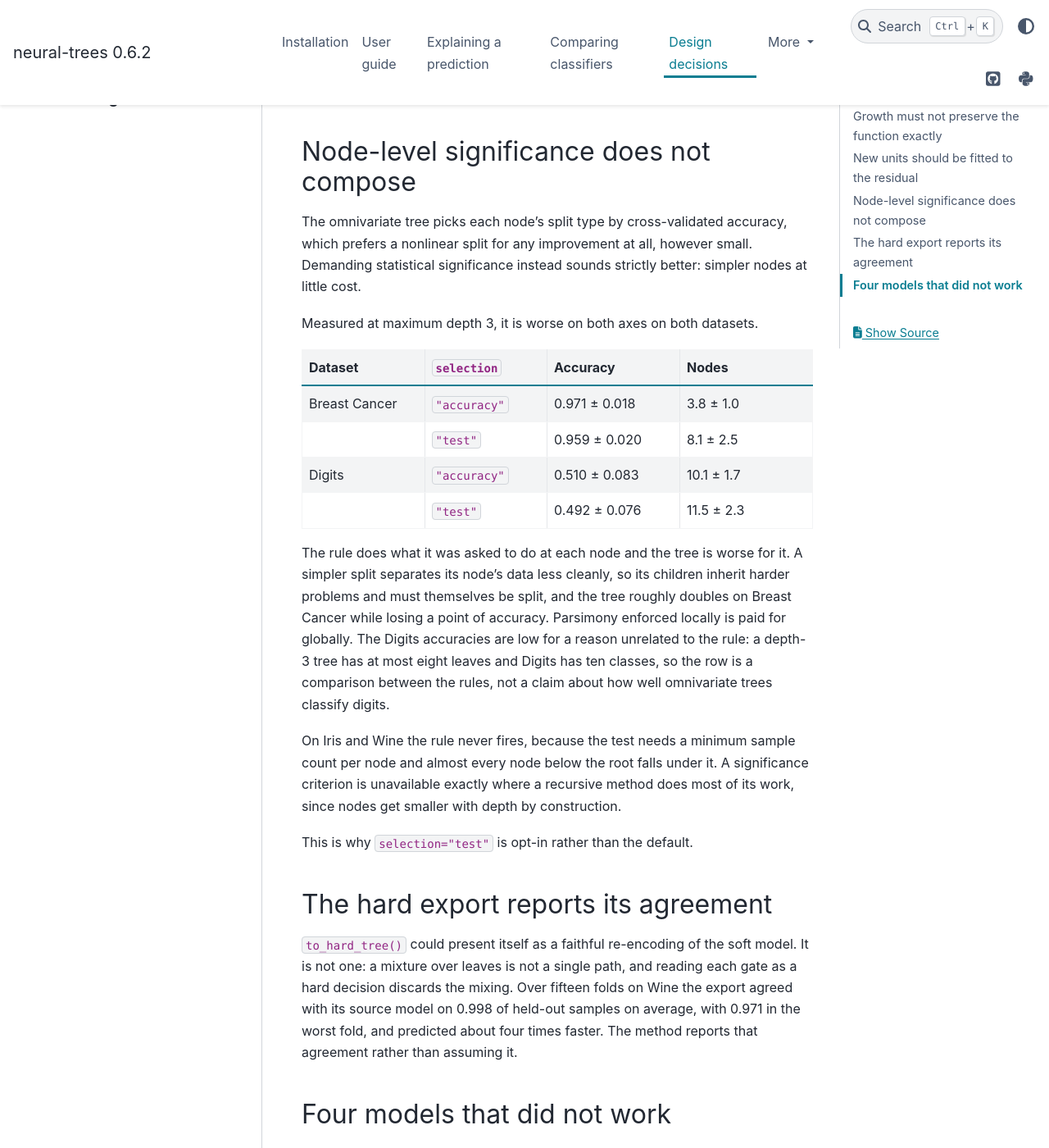
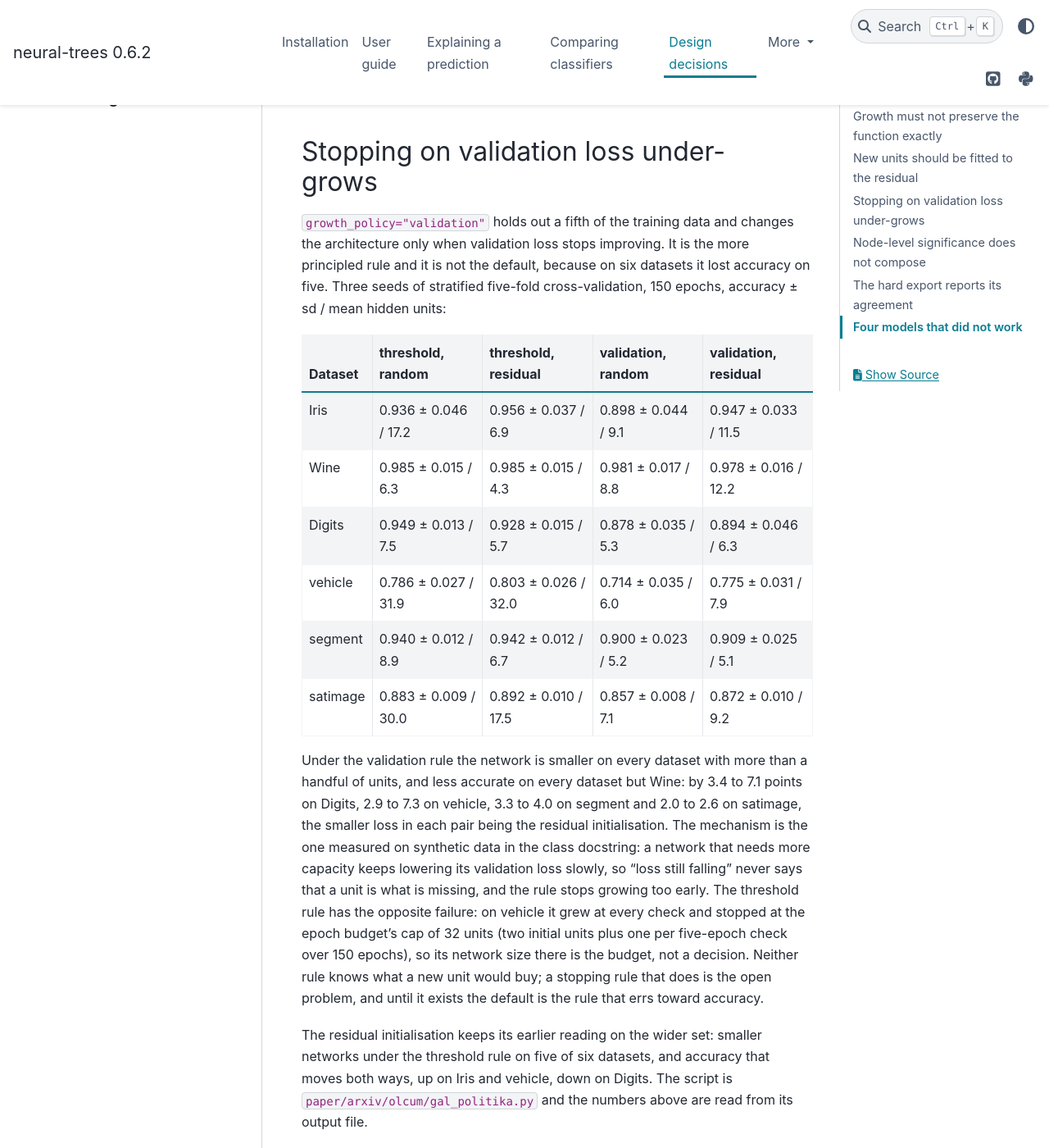
Before and after one commit to cgrtml/neural-trees, a Sphinx documentation site: the page built from docs/design_decisions.rst, in a window 1280 px wide and 1400 px high, scrolled down 2458 px. Shown: the whole window at 82% size. Built offline with Sphinx 7.4.7 and the PyData theme 0.15.4, drawn with Linux system fonts in a browser that asks for light colours; pages that are not in the unit, such as notebooks, are missing from menus.

Commit message:
Measure the GAL stopping rule on six datasets and record why validation stopping stays off
growth_policy="validation" gives a smaller network on every dataset and
lower accuracy on every dataset but Wine, by 2 to 7 points, for the
mechanism already seen on synthetic data: a capacity-starved network
keeps lowering validation loss slowly. The threshold rule's opposite
failure is also recorded: on vehicle it grew at every check up to the
epoch budget's cap. Table and reasoning in the design decisions page.

```diff
--- a/docs/design_decisions.rst
+++ b/docs/design_decisions.rst
@@ -134,6 +134,76 @@ because a smaller network is what the growth mechanism is for, but if the
 problem has enough classes and features to need the extra units, ``"random"``
 is the setting to try.
 
+Stopping on validation loss under-grows
+---------------------------------------
+
+``growth_policy="validation"`` holds out a fifth of the training data and
+changes the architecture only when validation loss stops improving. It is
+the more principled rule and it is not the default, because on six datasets
+it lost accuracy on five. Three seeds of stratified five-fold
+cross-validation, 150 epochs, accuracy ± sd / mean hidden units:
+
+.. list-table::
+   :header-rows: 1
+   :widths: 14 22 22 22 22
+
+   * - Dataset
+     - threshold, random
+     - threshold, residual
+     - validation, random
+     - validation, residual
+   * - Iris
+     - 0.936 ± 0.046 / 17.2
+     - 0.956 ± 0.037 / 6.9
+     - 0.898 ± 0.044 / 9.1
+     - 0.947 ± 0.033 / 11.5
+   * - Wine
+     - 0.985 ± 0.015 / 6.3
+     - 0.985 ± 0.015 / 4.3
+     - 0.981 ± 0.017 / 8.8
+     - 0.978 ± 0.016 / 12.2
+   * - Digits
+     - 0.949 ± 0.013 / 7.5
+     - 0.928 ± 0.015 / 5.7
+     - 0.878 ± 0.035 / 5.3
+     - 0.894 ± 0.046 / 6.3
+   * - vehicle
+     - 0.786 ± 0.027 / 31.9
+     - 0.803 ± 0.026 / 32.0
+     - 0.714 ± 0.035 / 6.0
+     - 0.775 ± 0.031 / 7.9
+   * - segment
+     - 0.940 ± 0.012 / 8.9
+     - 0.942 ± 0.012 / 6.7
+     - 0.900 ± 0.023 / 5.2
+     - 0.909 ± 0.025 / 5.1
+   * - satimage
+     - 0.883 ± 0.009 / 30.0
+     - 0.892 ± 0.010 / 17.5
+     - 0.857 ± 0.008 / 7.1
+     - 0.872 ± 0.010 / 9.2
+
+Under the validation rule the network is smaller on every dataset with more
+than a handful of units, and less accurate on every dataset but Wine: by
+3.4 to 7.1 points on Digits, 2.9 to 7.3 on vehicle,
+3.3 to 4.0 on segment and 2.0 to 2.6 on satimage, the smaller loss in each
+pair being the residual initialisation. The mechanism is the one measured
+on synthetic data in the class docstring: a network that needs more
+capacity keeps lowering its validation loss slowly, so "loss still
+falling" never says that a unit is what is missing, and the rule stops
+growing too early. The threshold rule has the opposite failure: on vehicle
+it grew at every check and stopped at the epoch budget's cap of 32 units
+(two initial units plus one per five-epoch check over 150 epochs), so its
+network size there is the budget, not a decision. Neither rule knows what a
+new unit would buy; a stopping rule that does is the open problem, and
+until it exists the default is the rule that errs toward accuracy.
+
+The residual initialisation keeps its earlier reading on the wider set:
+smaller networks under the threshold rule on five of six datasets, and
+accuracy that moves both ways, up on Iris and vehicle, down on Digits.
+The script is ``paper/arxiv/olcum/gal_politika.py`` and the numbers above
+are read from its output file.
+
 Node-level significance does not compose
 ----------------------------------------
 
```
Also changed, not shown: CHANGELOG.md (+6 -0 lines), 3 other files.
